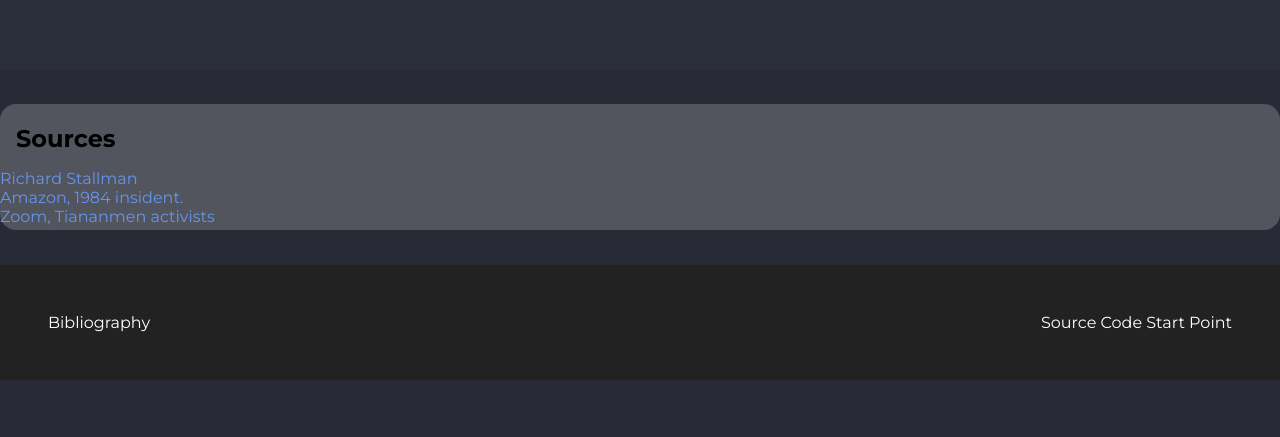
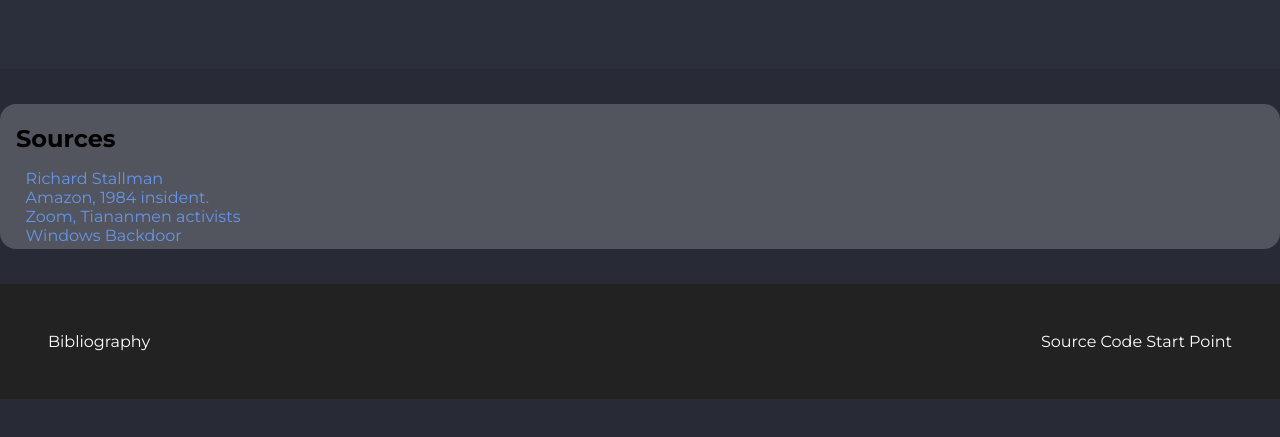
Before and after one commit to S1e7J/Free-Software-Benefits, a plain HTML site: page Bibliography.html in a window 1280 px wide. Shown: the part 191-628 px from the top of the page. Drawn offline with Linux system fonts and the light colour scheme.

Commit message:
Bibliography

```diff
--- a/Bibliography.html
+++ b/Bibliography.html
@@ -24,6 +24,10 @@
             <a href="https://www.theguardian.com/technology/2020/jun/11/zoom-shuts-account-of-us-based-rights-group-after-tiananmen-anniversary-meeting">
                 Zoom, Tiananmen activists
             </a>
+            <br>
+            <a href="https://www.gnu.org/proprietary/proprietary-back-doors.en.html">
+                Windows Backdoor
+            </a>
 	    </article>
         <br>
     </section>
--- a/style.css
+++ b/style.css
@@ -64,4 +64,5 @@
 }
 section article a {
     color: cornflowerblue;
+    padding-left: 2%;
 }
```
